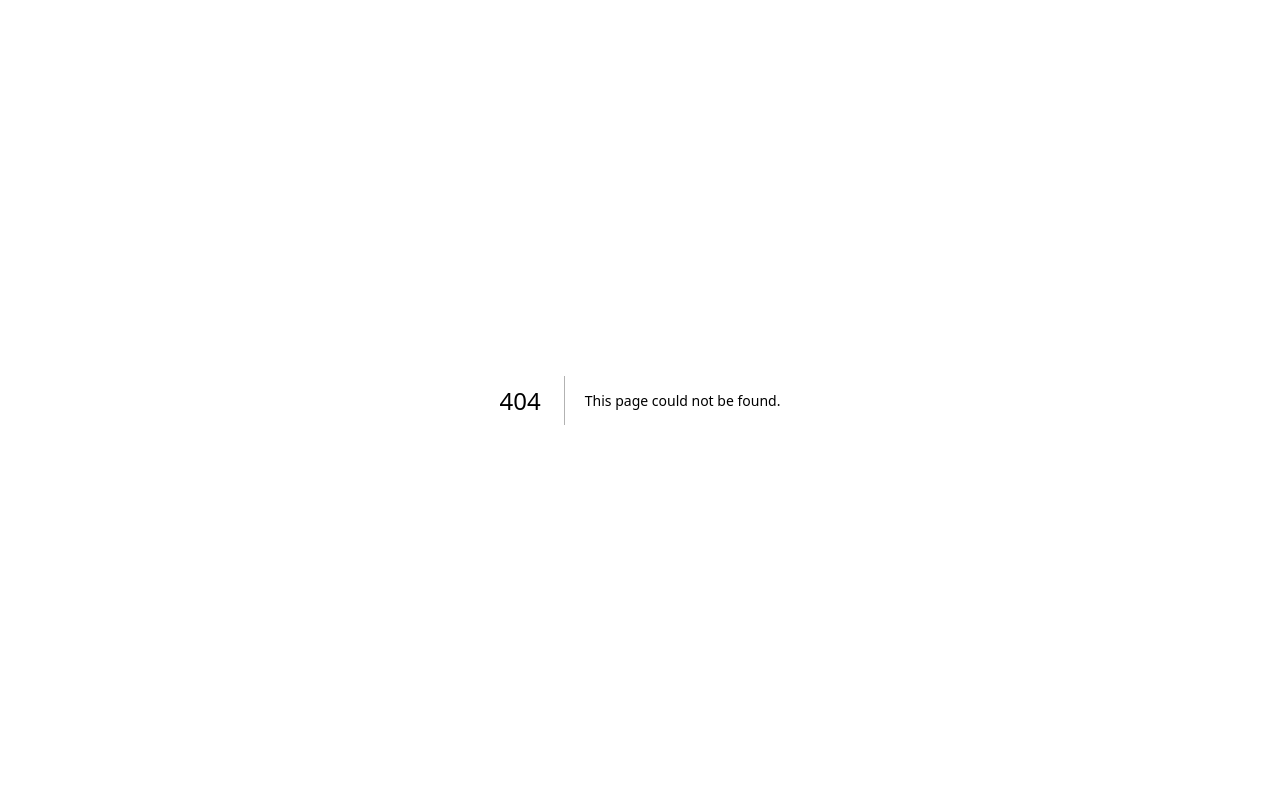
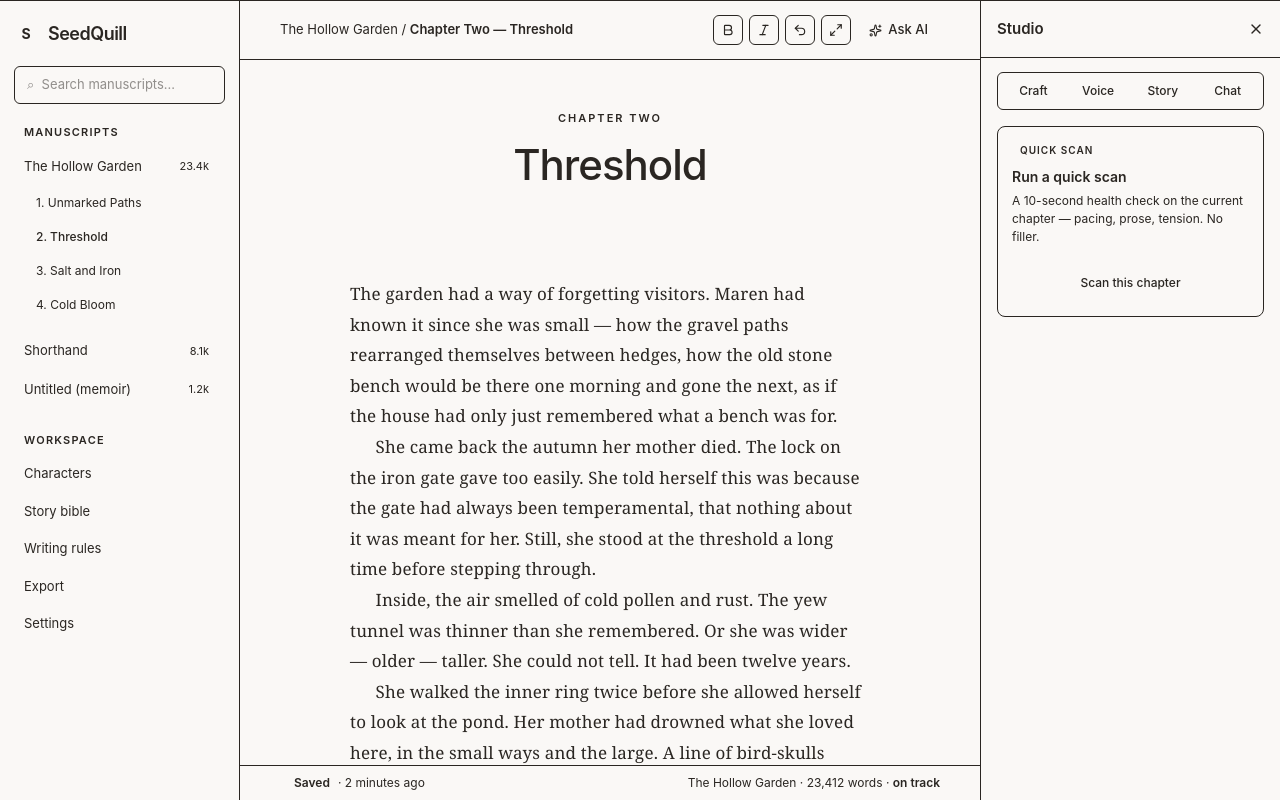
Before and after one commit to lerenyae/prosecraft, a Next.js app: page /studio/the-hollow-garden/threshold in a window 1280 px wide. Before the commit this address had no page. Built offline with nearby package versions, Linux system fonts and the light colour scheme.

Commit message:
Create page.tsx

```diff
--- /dev/null
+++ b/src/app/(app)/studio/[projectId]/[chapterId]/page.tsx
@@ -0,0 +1,97 @@
+'use client';
+
+import { useEffect, useState, use } from 'react';
+import { EditorToolbar } from '@/components/studio/EditorToolbar';
+import { Editor, type StudioEditorHandle } from '@/components/studio/Editor';
+import { StatusBar } from '@/components/studio/StatusBar';
+import { useStudioContext } from '@/lib/studio-context';
+
+const SAMPLE_CHAPTERS: Record<
+  string,
+  Record<string, { projectTitle: string; eyebrow: string; title: string; html: string; wordCount: number }>
+> = {
+  'the-hollow-garden': {
+    threshold: {
+      projectTitle: 'The Hollow Garden',
+      eyebrow: 'Chapter Two',
+      title: 'Threshold',
+      wordCount: 23412,
+      html: `
+        <p>The garden had a way of forgetting visitors. Maren had known it since she was small — how the gravel paths rearranged themselves between hedges, how the old stone bench would be there one morning and gone the next, as if the house had only just remembered what a bench was for.</p>
+        <p>She came back the autumn her mother died. The lock on the iron gate gave too easily. She told herself this was because the gate had always been temperamental, that nothing about it was meant for her. Still, she stood at the threshold a long time before stepping through.</p>
+        <p><mark>Inside, the air smelled of cold pollen and rust</mark>. The yew tunnel was thinner than she remembered. Or she was wider — older — taller. She could not tell. It had been twelve years.</p>
+        <p>She walked the inner ring twice before she allowed herself to look at the pond. Her mother had drowned what she loved here, in the small ways and the large. A line of bird-skulls along the rim. A box of letters tied with ribbon, sunk in the silt. The cat that vanished one summer.</p>
+        <p>Maren knelt at the water's edge. Her face came up to meet her — pale, narrow, distrustful. "I'm here," she said, to no one. The garden did not answer. It rarely did.</p>
+      `,
+    },
+    'unmarked-paths': {
+      projectTitle: 'The Hollow Garden',
+      eyebrow: 'Chapter One',
+      title: 'Unmarked Paths',
+      wordCount: 23412,
+      html: '<p>It started, as these things do, in early September.</p><p>This is a placeholder for chapter one — open Chapter Two for the styled sample.</p>',
+    },
+    'salt-and-iron': {
+      projectTitle: 'The Hollow Garden',
+      eyebrow: 'Chapter Three',
+      title: 'Salt and Iron',
+      wordCount: 23412,
+      html: '<p>This is a placeholder for chapter three.</p>',
+    },
+    'cold-bloom': {
+      projectTitle: 'The Hollow Garden',
+      eyebrow: 'Chapter Four',
+      title: 'Cold Bloom',
+      wordCount: 23412,
+      html: '<p>This is a placeholder for chapter four.</p>',
+    },
+  },
+};
+
+type PageProps = {
+  params: Promise<{ projectId: string; chapterId: string }>;
+};
+
+export default function ChapterPage({ params }: PageProps) {
+  const { projectId, chapterId } = use(params);
+  const data = SAMPLE_CHAPTERS[projectId]?.[chapterId];
+  const { setChapterContext } = useStudioContext();
+  const [handle, setHandle] = useState<StudioEditorHandle | null>(null);
+
+  useEffect(() => {
+    if (!data) return;
+    const plain = data.html.replace(/<[^>]+>/g, ' ').replace(/\s+/g, ' ').trim();
+    setChapterContext({ text: plain, chapterTitle: data.title, projectTitle: data.projectTitle });
+  }, [data, setChapterContext]);
+
+  if (!data) {
+    return (
+      <div className="flex flex-col items-center justify-center h-full text-muted text-sm">
+        <p>This chapter doesn&apos;t exist yet.</p>
+        <p className="mt-2 text-xs opacity-70">{projectId} / {chapterId}</p>
+      </div>
+    );
+  }
+
+  return (
+    <>
+      <EditorToolbar
+        projectTitle={data.projectTitle}
+        chapterTitle={`Chapter ${data.eyebrow.split(' ')[1] ?? ''} — ${data.title}`}
+        onBold={() => handle?.toggleBold()}
+        onItalic={() => handle?.toggleItalic()}
+        onUndo={() => handle?.undo()}
+      />
+      <Editor
+        eyebrow={data.eyebrow}
+        chapterTitle={data.title}
+        initialContent={data.html}
+        registerHandle={setHandle}
+        onTextChange={(plain) =>
+          setChapterContext({ text: plain, chapterTitle: data.title, projectTitle: data.projectTitle })
+        }
+      />
+      <StatusBar projectTitle={data.projectTitle} wordCount={data.wordCount} />
+    </>
+  );
+}
```
